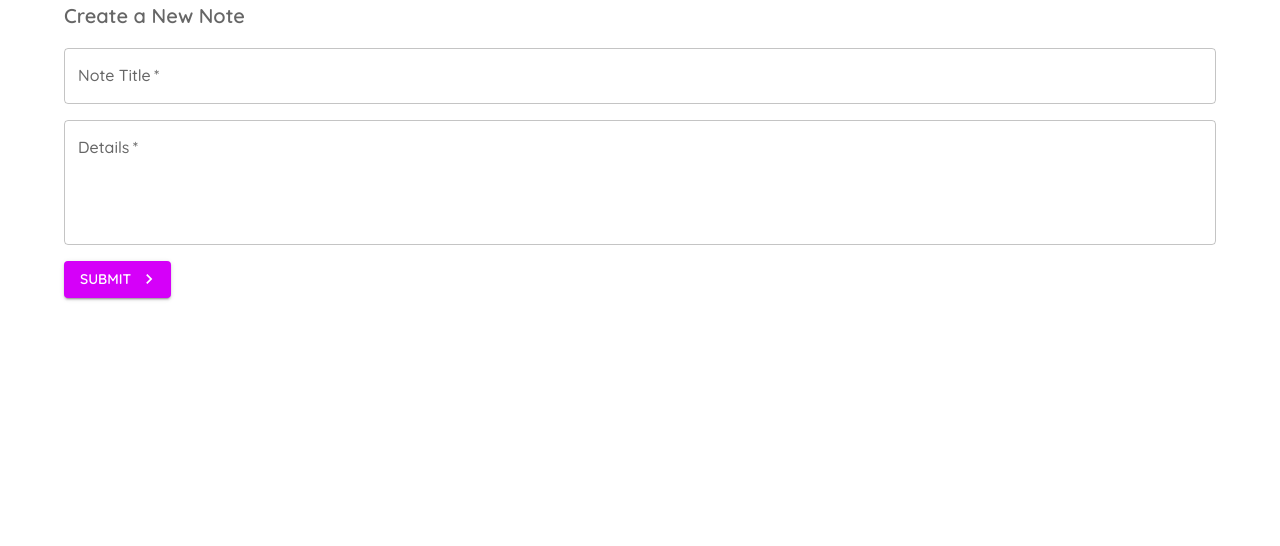
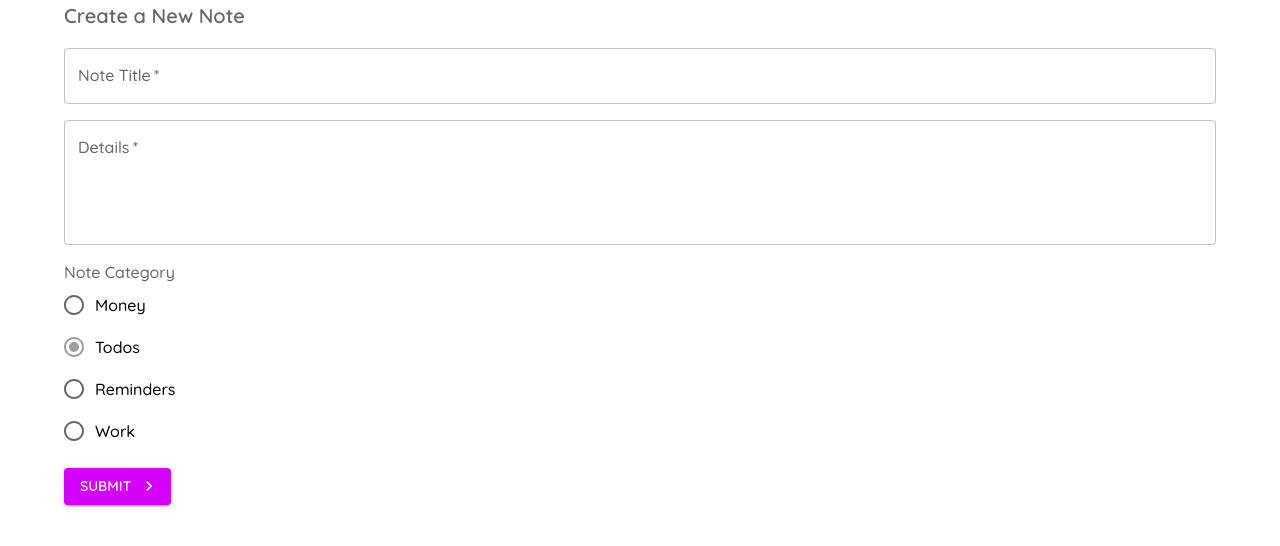
Before and after one commit to jdwjdwjdw/material-ui-tut, a React (Create React App) app: page /create in a window 1280 px wide. Shown: the top 546 px of the page. Built offline with nearby package versions, Linux system fonts and the light colour scheme.

Commit message:
Add RadioGroup to create page

```diff
--- a/src/App.js
+++ b/src/App.js
@@ -2,13 +2,11 @@
 import Notes from './pages/Notes'
 import Create from './pages/Create'
 import { createTheme, ThemeProvider } from '@mui/material'
-import { purple } from '@mui/material/colors'
+import { grey, purple } from '@mui/material/colors'
 
 const theme = createTheme({
   palette: {
-    primary: {
-      main: '#fefefe'
-    },
+    primary: grey,
     secondary: purple
   },
   typography: {
--- a/src/pages/Create.js
+++ b/src/pages/Create.js
@@ -3,7 +3,12 @@
 import Button from '@mui/material/Button';
 import Container from '@mui/material/Container';
 import KeyboardArrowRightIcon from '@mui/icons-material/KeyboardArrowRight';
-import { TextField } from '@mui/material';
+import TextField from '@mui/material/TextField';
+import Radio from '@mui/material/Radio';
+import RadioGroup from '@mui/material/RadioGroup';
+import FormControlLabel from '@mui/material/FormControlLabel';
+import FormControl from '@mui/material/FormControl';
+import FormLabel from '@mui/material/FormLabel';
 
 
 export default function Create() {
@@ -11,6 +16,7 @@
   const [details, setDetails] = useState('')
   const [titleError, setTitleError] = useState(false)
   const [detailsError, setDetailsError] = useState(false)
+  const [category, setCategory] = useState('todos')
 
   const handleSubmit = (e) => {
     e.preventDefault()
@@ -26,7 +32,7 @@
     }
 
     if (title && details) {
-      console.log(title, details)
+      console.log(title, details, category)
     }
   }
 
@@ -73,6 +79,21 @@
           }}
         />
 
+        <FormControl sx={{
+          marginTop: 2,
+          marginBottom: 2,
+          display: 'block'
+        }}>
+          <FormLabel>Note Category</FormLabel>
+          <RadioGroup value={category} onChange={(e) => setCategory(e.target.value)} >
+            <FormControlLabel value="money" control={<Radio />} label="Money" />
+            <FormControlLabel value="todos" control={<Radio />} label="Todos" />
+            <FormControlLabel value="reminders" control={<Radio />} label="Reminders" />
+            <FormControlLabel value="work" control={<Radio />} label="Work" />
+          </RadioGroup>
+        </FormControl>
+
+
         <Button
           type="submit"
           color="secondary"
```
